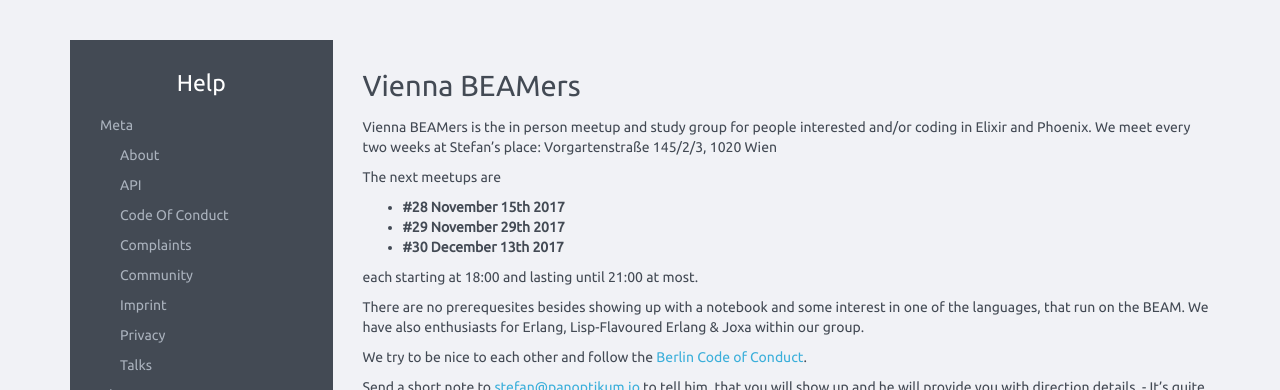
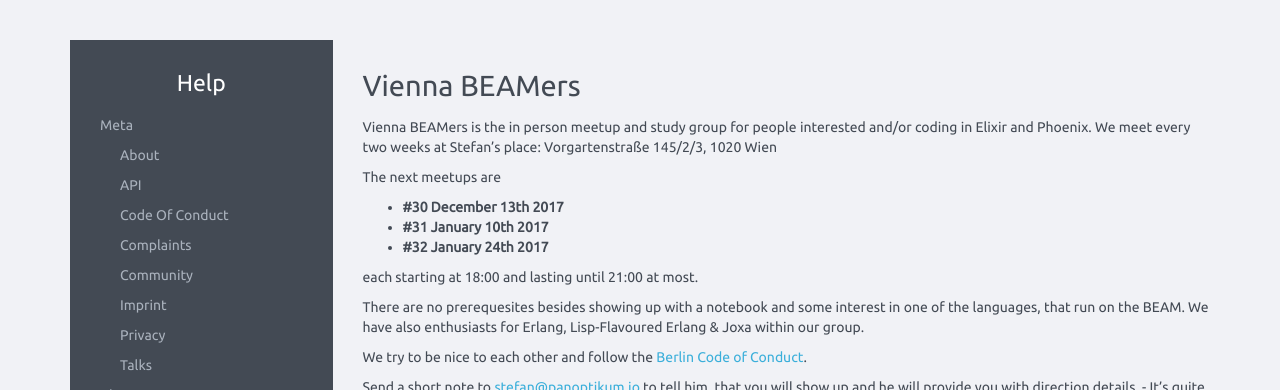
Before and after one commit to Panoptikum-social/blog.panoptikum.social, a Jekyll site: the page built from pages/vienna-beamers.md, in a window 1280 px wide. Shown: the top 390 px of the page. Built offline with Jekyll 4.4.1, drawn with Linux system fonts in a browser that asks for light colours; comment, search, counter and statistics services are not loaded.

Commit message:
vienna beamers

```diff
--- a/pages/vienna-beamers.md
+++ b/pages/vienna-beamers.md
@@ -10,10 +10,9 @@
 Elixir and Phoenix. We meet every two weeks at Stefan's place: Vorgartenstraße 145/2/3, 1020 Wien
 
 The next meetups are
-* **#28 November 15th 2017**
-* **#29 November 29th 2017**
 * **#30 December 13th 2017**
-
+* **#31 January 10th 2017**
+* **#32 January 24th 2017**
 
 each starting at 18:00 and lasting until 21:00 at most.
 
```
